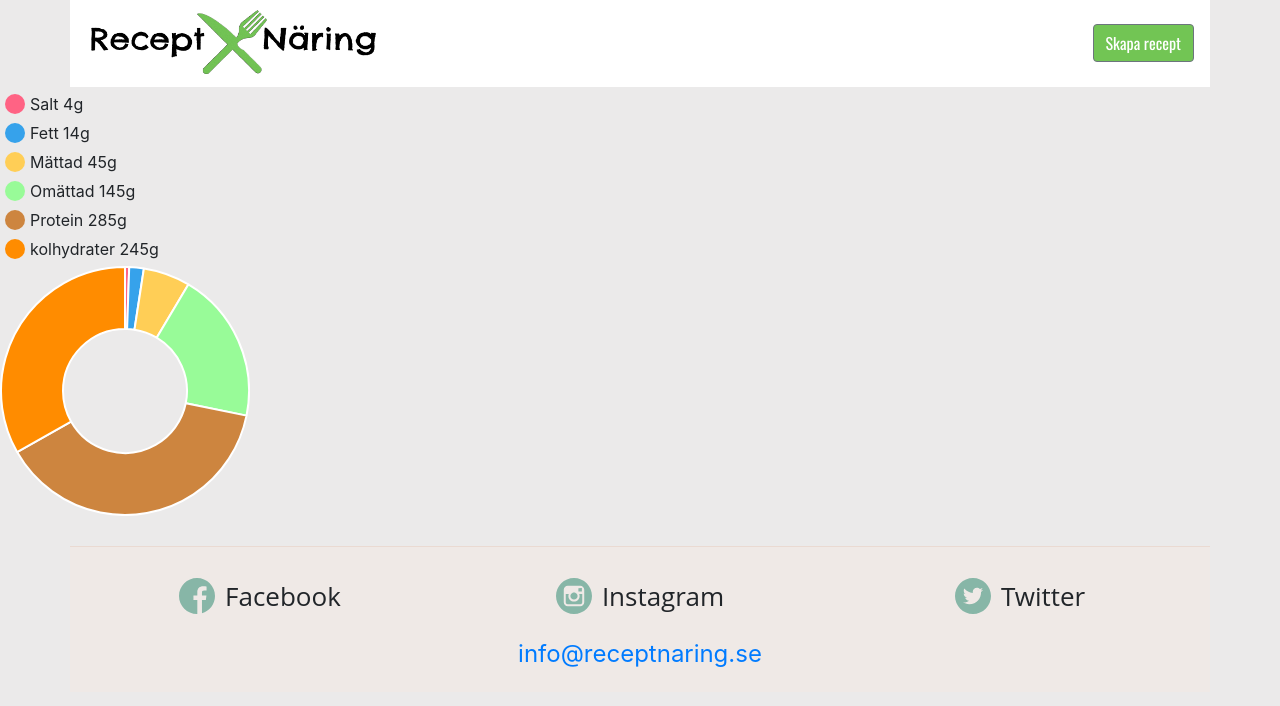
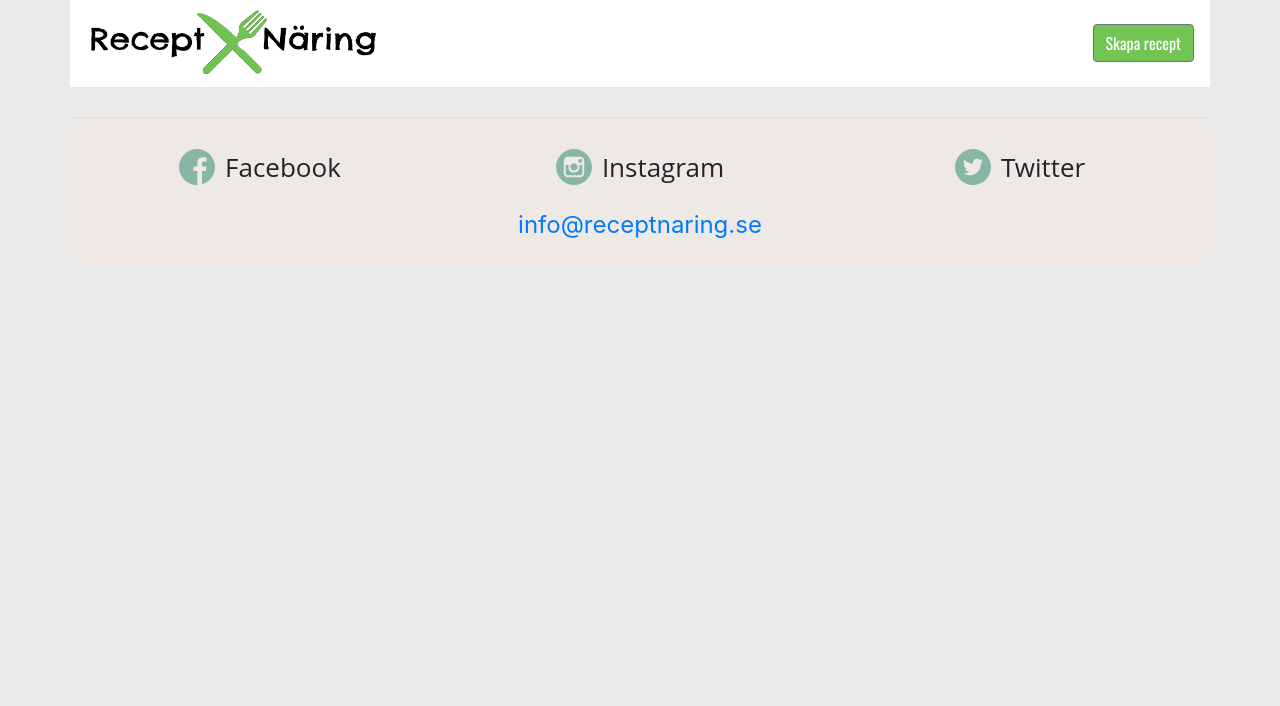
Before and after one commit to kezafat/WCAG-2.1, a React (Create React App) app in the folder receptnaring/frontend/: page /chart in a window 1280 px wide. Shown: the top 706 px of the page. Built offline with nearby package versions, Linux system fonts and the light colour scheme.

Commit message:
chart static data

```diff
--- a/receptnaring/frontend/src/App.js
+++ b/receptnaring/frontend/src/App.js
@@ -9,7 +9,7 @@ import CreateRecipe from './views/CreateRecipe';
 import StartPage from './views/Startpage';
 import Recipe from './views/Recipe';
 import Navbar from '../../frontend/src/components/Navbar';
-import ChartComponent from '../../frontend/src/components/Chart'
+
 import {
   Header,
   Main
@@ -25,7 +25,7 @@ const App = props => {
         <Switch>
           <Route exact path="/" component={StartPage} />
           <Route exact path="/skapa-recept" component={CreateRecipe} />
-          <Route path="/chart" component={ChartComponent} />
+          <Route exact path="/recept/:url" component={Recipe} />
         </Switch>
       </Main>
       <Footer>
--- a/receptnaring/frontend/src/components/Chart/StyledChart.js
+++ b/receptnaring/frontend/src/components/Chart/StyledChart.js
@@ -2,26 +2,33 @@ import styled from "styled-components";
 import { Doughnut } from "react-chartjs-2";
 
 export const StyledChart = styled(Doughnut)`
-display:flex;
-justify-content:center;
+
 `;
 
+export const StyledWrapper = styled.div`
+margin-top:20px;
+display:flex;
+flex-direction:column;
+justify-content:center;
+align-items:center;
 
-
+`
 
 export const StyledSpan = styled.div`
-margin-right:5px;
+padding:2px;
+height:20px;
+width:20px;
 display:flex;
 flex-direction:row;
+background-color:${props => props.color};
 border-radius:50%;
-  width:20px;
-  height:20px;
-  background-color: ${props => props.color};
 `;
+
 
 export const StyledLi = styled.li`
 margin:5px;
 display:flex;
 flex-direction:row;
 align-items:center;
+
 `
--- a/receptnaring/frontend/src/components/Chart/index.js
+++ b/receptnaring/frontend/src/components/Chart/index.js
@@ -1,10 +1,12 @@
 import React from "react";
 import axios from "axios";
-import data from "./StaticData";
+import data from "./staticData";
 import {
   StyledChart,
   StyledSpan,
-  StyledLi
+  StyledLi,
+  StyledWrapper
+
 } from "./StyledChart";
 
 class ChartComponent extends React.Component {
@@ -22,7 +24,7 @@ class ChartComponent extends React.Component {
               "#FF6384",
               "#36A2EB",
               "#FFCE56",
-              "#98FB98",
+              "#008000",
               "#CD853F",
               "#FF8C00"
             ]
@@ -31,12 +33,17 @@ class ChartComponent extends React.Component {
         options: {
           lineWidth: 13,
           position: "left",
-          events: null,
           maintainAspectRatio: true,
-          responsive: false,
+          responsive: true,
           legend: {
-            display: false,
-            position: "top"
+            fullWidth:100,
+            padding:10,
+            display: true,
+            position: "bottom",
+            labels:{
+              fontSize:16,
+              boxWidth:30
+            }
           }
         }
       }
@@ -45,10 +52,6 @@ class ChartComponent extends React.Component {
   }
 
   async componentDidMount() {
-    // await axios.get(`http://localhost:3001/api/recipes/first`).then(res => {
-    //   const recept = res.data;
-    //   this.setState({ recept: recept });
-    // });
 
     let { recept, myValues } = this.state;
     let myEntries = [];
@@ -57,7 +60,7 @@ class ChartComponent extends React.Component {
     }
 
     for (let k of Object.values(recept.nutrition)) {
-      myEntries.push(k.name);
+      myEntries.push(k.name + ' '+ k.qty + 'g');
     }
 
     let dataCopy = { ...this.state.data };
@@ -76,8 +79,9 @@ class ChartComponent extends React.Component {
       return (
 
         <StyledLi key={item.qty}>
-          <StyledSpan color={color} />
+          <StyledSpan color={color}/>
           {item.name} {item.qty}{item.type}
+
         </StyledLi>
       );
     });
@@ -89,15 +93,16 @@ class ChartComponent extends React.Component {
 
   render() {
     return (
-      <div>
-        {this.getLabels()}
+      <StyledWrapper>
+
+
         <StyledChart
           data={this.state.data}
           width={250}
           height={250}
           options={this.state.data.options}
         />
-      </div>
+      </StyledWrapper>
     );
   }
 }
--- a/receptnaring/frontend/src/components/Chart/staticData.js
+++ b/receptnaring/frontend/src/components/Chart/staticData.js
@@ -34,7 +34,7 @@ qty:145
     },
     {
         type:"g",
-        name:"kolhydrater",
+        name:"Kolhydrater",
         qty:245
         }
 ],
--- a/receptnaring/frontend/src/views/Recipe/Recipe.js
+++ b/receptnaring/frontend/src/views/Recipe/Recipe.js
@@ -1,6 +1,7 @@
 import React, { Component } from 'react';
 import { Container, Row, Col } from 'reactstrap';
 import { RecipeRow, PortionButton, Ingredient, List, ListItem, Instructions, RoundCheckbox, RecipeTitle, RecipeImage, Text, H2Text, PortionText,Portions } from './StyledRecipe';
+import Chart from "../../components/Chart"
 
 
 
@@ -104,6 +105,7 @@ class Recipe extends Component {
             <List>
               {this.state.apiData ? this.renderIngredients() : console.log('data not loaded')}
             </List>
+            <Chart/>
           </Ingredient>
           <Instructions>
             <H2Text>Gör så här</H2Text>
```
